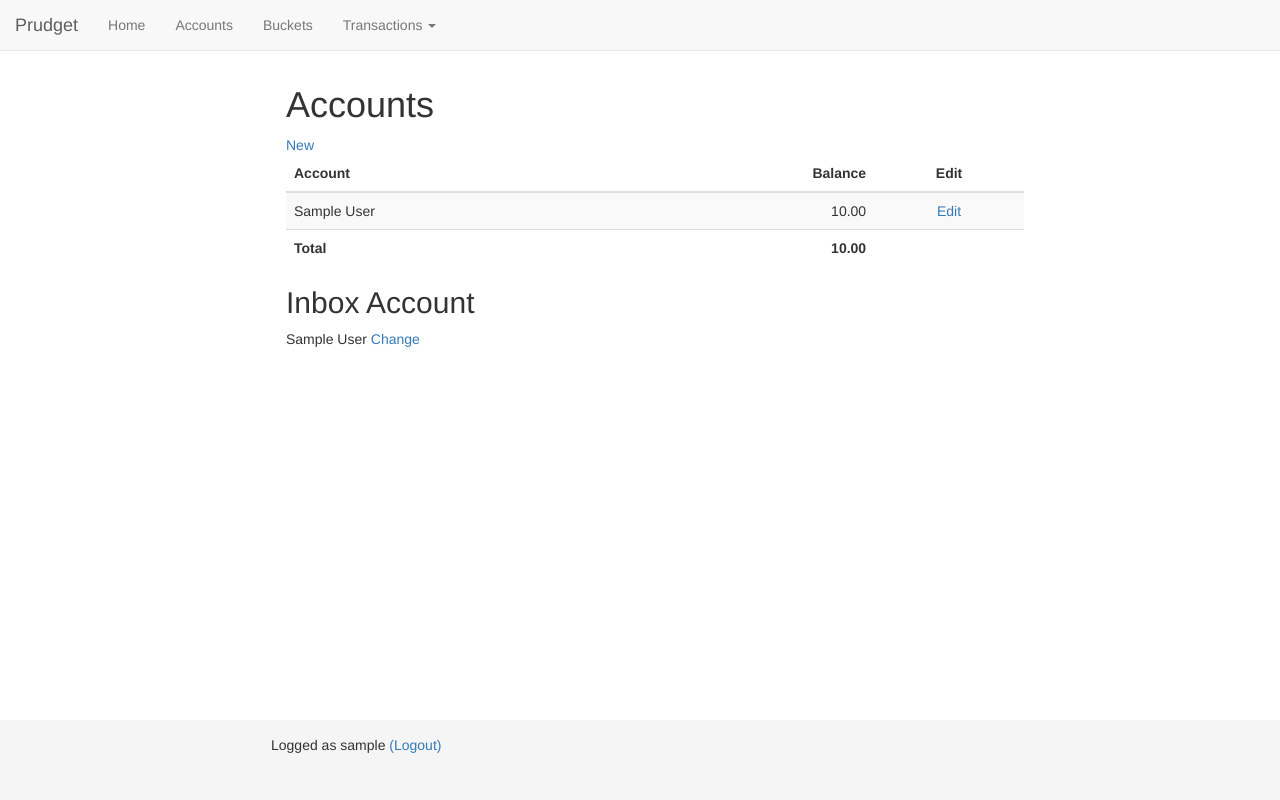
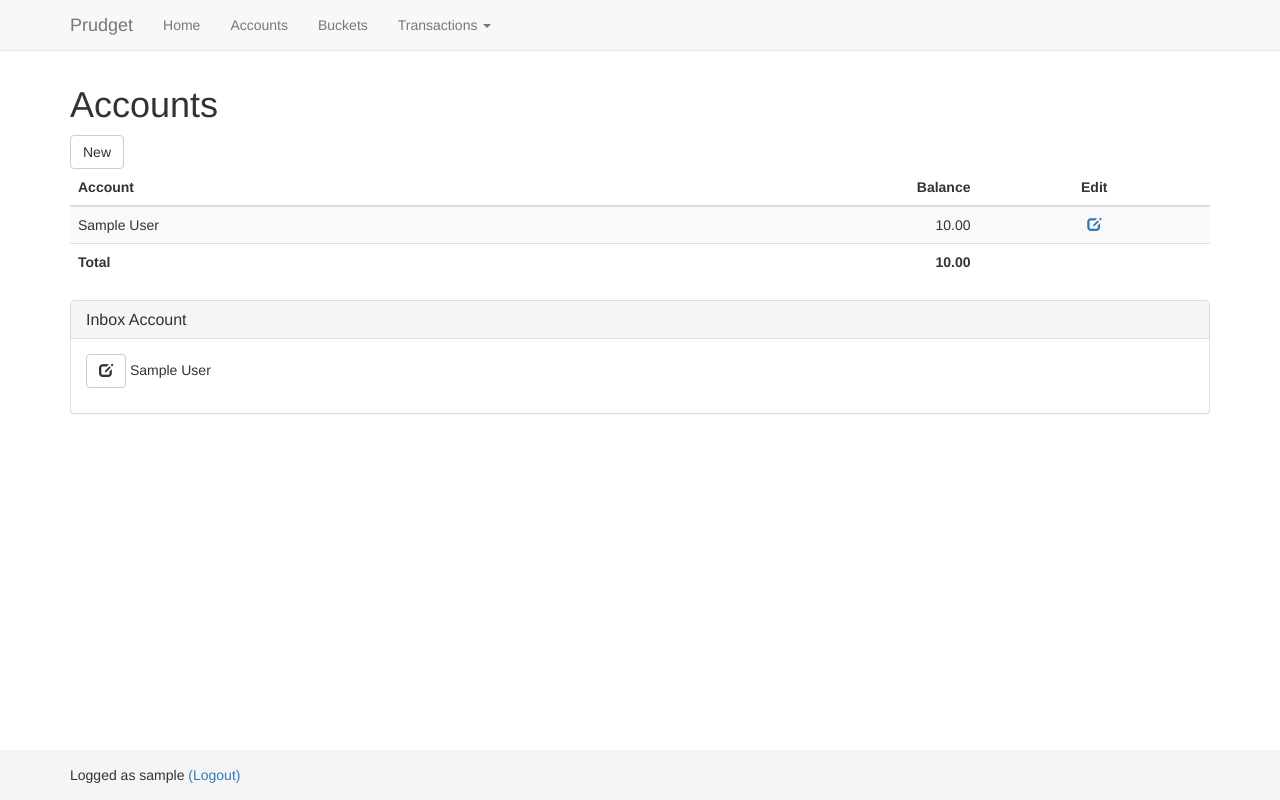
Before and after one commit to thyagostall/prudget, a Django app: page /accounts/ in a window 1280 px wide. Run offline with Django 3.2, Linux system fonts and the light colour scheme; a user stored in the database is signed in; tables that the repository leaves empty hold one stand-in row (values such as "Sample post"); some libraries are stand-ins or nearby versions.

Commit message:
Improvements on UI

```diff
--- a/templates/base.html
+++ b/templates/base.html
@@ -18,7 +18,7 @@
 
 {% if not user.is_anonymous %}
     <nav class="navbar navbar-default navbar-fixed-top">
-        <div class="container-fluid">
+        <div class="container">
             <div class="navbar-header">
                 <button type="button" class="navbar-toggle collapsed" data-toggle="collapse"
                         data-target="#prudget-navbar" aria-expanded="false">
--- a/templates/generic_form.html
+++ b/templates/generic_form.html
@@ -3,8 +3,6 @@
 {% load bootstrap_tags %}
 
 {% block content %}
-
-    <div class="container">
 
     {% if title %}
         <h1>{{ title }}</h1>
@@ -18,6 +16,4 @@
         <button type="submit" class="btn btn-primary">Save</button>
     </form>
 
-    </div>
-
 {% endblock %}
--- a/templates/transactions/account_list.html
+++ b/templates/transactions/account_list.html
@@ -2,11 +2,9 @@
 
 {% block content %}
 
-    <div class="container">
-
     <h1>Accounts</h1>
 
-        <a href="{% url 'create-account' %}">New</a>
+    <a href="{% url 'create-account' %}" type="button" class="btn btn-default">New</a>
 
     <table class="table-full-width table table-striped">
         <thead>
@@ -22,7 +20,8 @@
             <tr>
                 <td class="table-cell-title">{{ account }}</td>
                 <td class="table-cell-currency">{{ account.balance|floatformat:2 }}</td>
-                    <td class="table-cell-item"><a href="{% url 'update-account' pk=account.id %}">Edit</a></td>
+                <td class="table-cell-item"><a href="{% url 'update-account' pk=account.id %}"><span
+                        class="glyphicon glyphicon-edit" aria-hidden="true"></span></a></td>
             </tr>
         {% endfor %}
         </tbody>
@@ -36,11 +35,20 @@
     </table>
 
     {% if inbox_account %}
-            <h2>Inbox Account</h2>
+        <div class="panel panel-default">
+            <div class="panel-heading">
+                <h3 class="panel-title">Inbox Account</h3>
+            </div>
+            <div class="panel-body">
+                <p>
+                    <a type="button" class="btn btn-default" aria-label="Left Align"
+                       href="{% url 'update-inbox-account' pk=inbox_account.id %}">
+                        <span class="glyphicon glyphicon-edit" aria-hidden="true"></span>
+                    </a>
 
-            {{ inbox_account.account }} <a href="{% url 'update-inbox-account' pk=inbox_account.id %}">Change</a>
+                    {{ inbox_account.account }}</p>
+            </div>
+        </div>
     {% endif %}
 
-    </div>
-
 {% endblock %}
--- a/transactions/static/transactions/style.css
+++ b/transactions/static/transactions/style.css
@@ -8,7 +8,7 @@ body {
     padding: 15px;
     bottom: 0;
     width: 100%;
-    height: 80px;
+    height: 50px;
     background-color: #f5f5f5;
 }
 
@@ -33,8 +33,3 @@ body {
     max-width: 512px;
     margin: auto;
 }
-
-.container {
-    max-width: 768px;
-    margin: auto;
-}
```
Also changed, not shown: templates/transactions/bucket_list.html (+6 -5 lines), templates/transactions/dashboard.html (+2 -5 lines). Lines whose indentation alone changed are shown as unchanged.
